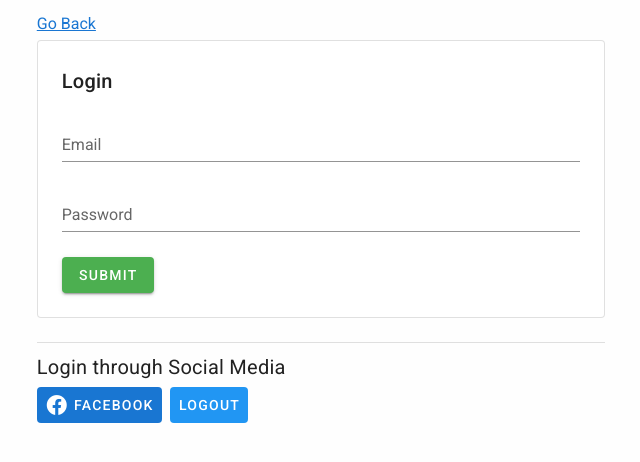
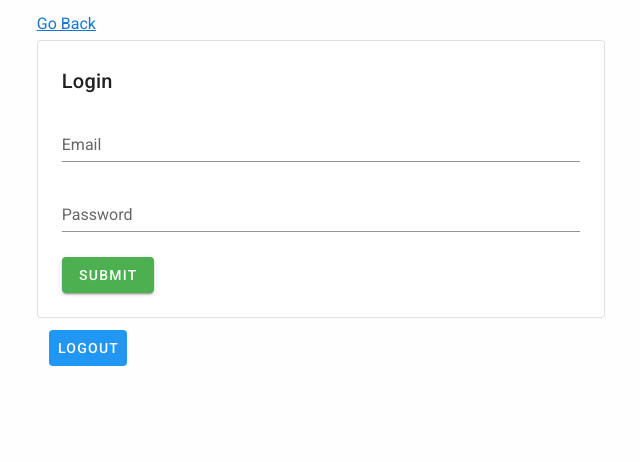
Before and after one commit to MasterBirdy/kaobook-client, a Vue app: page /login in a window 1280 px wide. Shown: the top 462 px of the page, without its empty margins (319-959 px from the left). Built offline with nearby package versions, Linux system fonts and the light colour scheme.

Commit message:
disabled social media login

```diff
--- a/package.json
+++ b/package.json
@@ -15,7 +15,8 @@
     "vue": "^2.6.11",
     "vue-router": "^3.1.5",
     "vuetify": "^2.2.11",
-    "vuex": "^3.1.2"
+    "vuex": "^3.1.2",
+    "vuex-persistedstate": "^2.7.1"
   },
   "devDependencies": {
     "@vue/cli-plugin-babel": "~4.2.0",
--- a/src/views/Login.vue
+++ b/src/views/Login.vue
@@ -17,23 +17,8 @@
                         @successEvent="login"
                         @errorEvent="errorEvent"
                     ></LoginForm>
-                    <v-divider class="mt-6 mb-2"></v-divider>
-                    <p class="title font-weight-regular">
-                        Login through Social Media
-                    </p>
-                    <v-row class="px-3 mt-n3">
-                        <v-btn
-                            dark
-                            color="primary"
-                            depressed
-                            class="px-2 mr-2"
-                            href="/auth/facebook"
-                        >
-                            <v-icon color="white" class="mr-1">
-                                mdi-facebook
-                            </v-icon>
-                            <span>facebook</span>
-                        </v-btn>
+
+                    <v-row class="px-6 mt-3">
                         <v-btn
                             dark
                             color="info"
```
Also changed, not shown: 1 other file (tests, documents, lock files or other folders).
